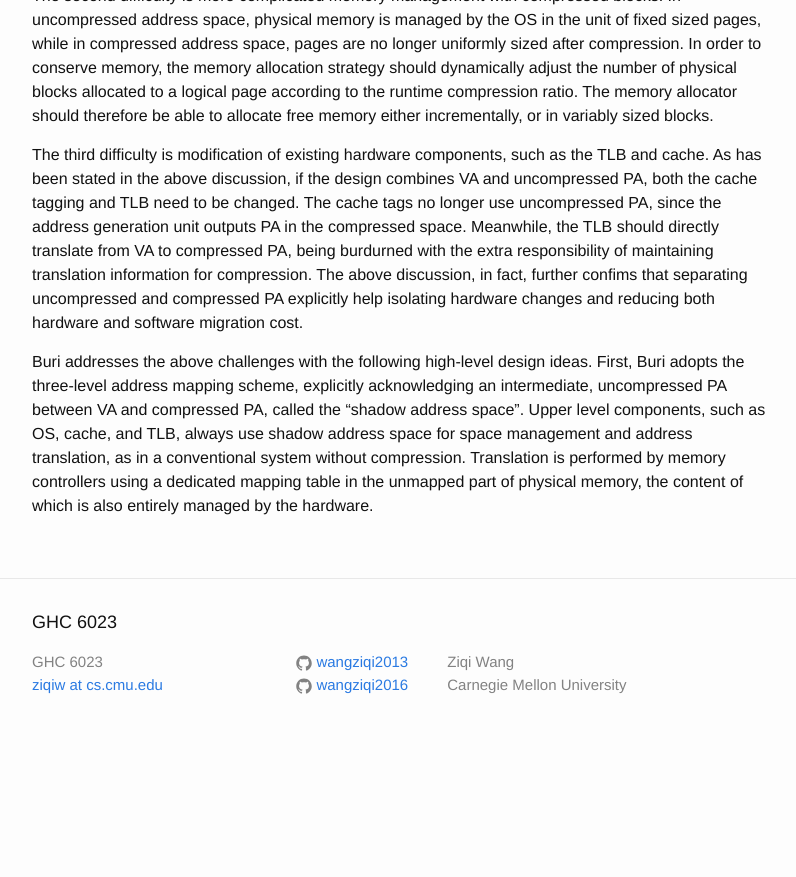
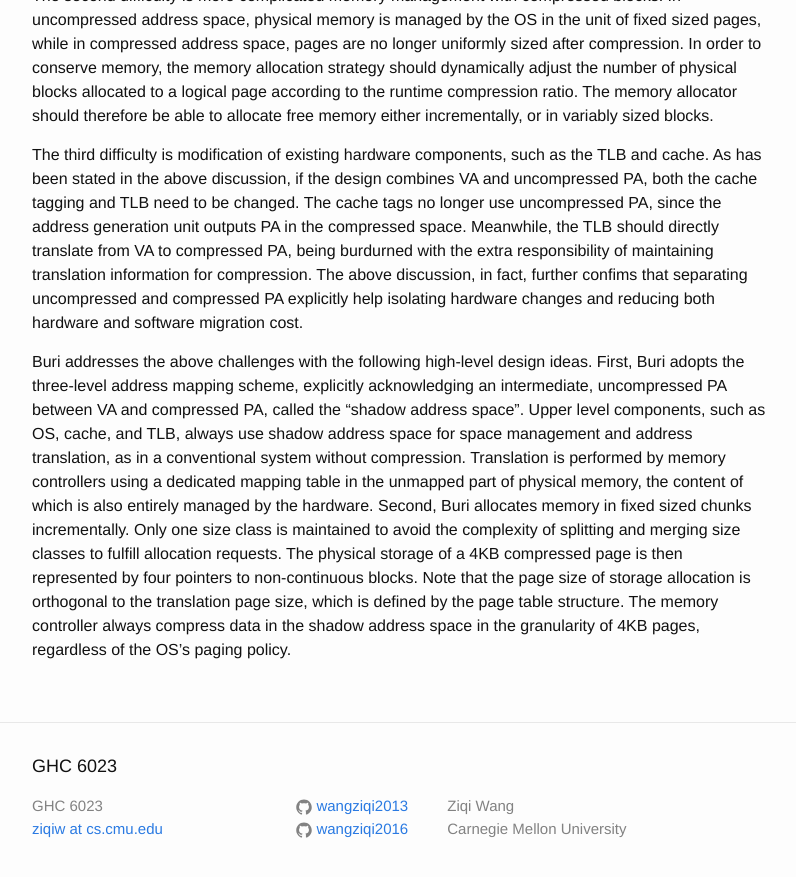
Before and after one commit to wangziqi2013/wangziqi2013.github.io, a Jekyll site: the page built from _posts/2020-07-16-buri.markdown, in a window 1280 px wide and 900 px high, scrolled down 922 px. Shown: the top 877 px of the window, without its empty margins (238-1034 px from the left). Built offline with Jekyll 4.4.1, drawn with Linux system fonts in a browser that asks for light colours; before the commit the page ends 1678 px from its top, so only the background shows below that.

Commit message:
Adding paging policy

```diff
--- a/_posts/2020-07-16-buri.markdown
+++ b/_posts/2020-07-16-buri.markdown
@@ -49,3 +49,8 @@ mapping scheme, explicitly acknowledging an intermediate, uncompressed PA betwee
 management and address translation, as in a conventional system without compression. Translation is performed by
 memory controllers using a dedicated mapping table in the unmapped part of physical memory, the content of which is also
 entirely managed by the hardware.
+Second, Buri allocates memory in fixed sized chunks incrementally. Only one size class is maintained to avoid the complexity
+of splitting and merging size classes to fulfill allocation requests. The physical storage of a 4KB compressed page is
+then represented by four pointers to non-continuous blocks. Note that the page size of storage allocation is orthogonal
+to the translation page size, which is defined by the page table structure. The memory controller always compress data
+in the shadow address space in the granularity of 4KB pages, regardless of the OS's paging policy.
```
